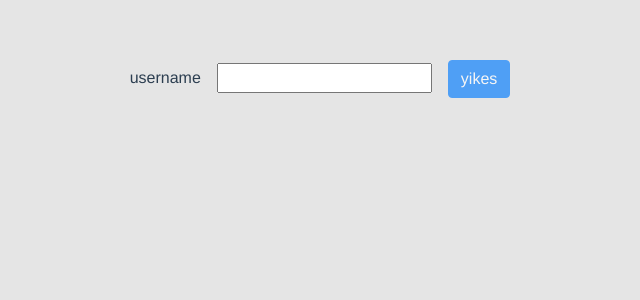
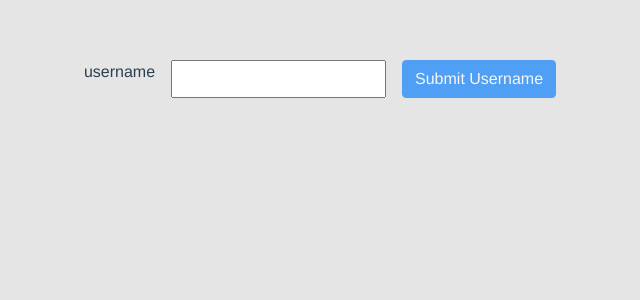
Before and after one commit to zerv-dev/vue-chat-app, a Vue app: page / in a window 1280 px wide. Shown: the top 300 px of the page, without its empty margins (312-952 px from the left). Built offline with nearby package versions, Linux system fonts and the light colour scheme.

Commit message:
fixed some spacing issues:

```diff
--- a/src/App.vue
+++ b/src/App.vue
@@ -2,12 +2,13 @@
 	<div id="app">
 		<link rel="stylesheet" href="https://use.fontawesome.com/releases/v5.7.0/css/all.css" integrity="sha384-lZN37f5QGtY3VHgisS14W3ExzMWZxybE1SJSEsQp9S+oqd12jhcu+A56Ebc1zFSJ" crossorigin="anonymous">
 		<div  class="container ">
-			<form class="usernameForm" v-if="!userNameHasBeenSubmitted || editUsername" @submit.prevent="submitUsername">
+			<form class="row usernameForm" v-if="!userNameHasBeenSubmitted || editUsername" @submit.prevent="submitUsername">
 				<label for="username">username</label>
 				<input id="username" v-model="username" type="text">
-				<button :disabled="!username.length"  class="btn btn-primary" type="submit">yikes</button>
+				<button :disabled="!username.length || username.length > 50"  class="btn btn-primary" type="submit">Submit Username</button>
+				<div v-if="username.length > 50" class="text-danger">Username cant be onger thain 50 characters</div>
             </form>
-			<div v-else>
+			<div class="mb-2"v-else>
 				<strong>{{username}}</strong> <i @click="editUsername= true" class="fas fa-pencil-alt fa-lg ml-4"></i>
 			</div>
 			<Chat v-if="userNameHasBeenSubmitted"  :username="username" ></Chat>
--- a/src/components/Chat.vue
+++ b/src/components/Chat.vue
@@ -10,7 +10,7 @@
                     </div>
                     <form @submit.prevent="addMessage" class="message-form">
                         <input class="w-75" v-model="currentMessage" type="text" placeholder="Enter a message" >
-                        <button  class="btn btn-outline-info" :disabled="!currentMessage" type="submit"> Send</button>
+                        <button  class="btn btn-primary ml-4" :disabled="!currentMessage" type="submit"> Send</button>
                     </form>
                 </div>
             </div>
--- a/src/scss/_base.scss
+++ b/src/scss/_base.scss
@@ -38,3 +38,7 @@ height: 1rem;
 .usernameForm *{
     margin-right: 1rem;
 }
+.usernameForm{
+    margin-bottom: 1rem;
+    justify-content: center
+}
```
